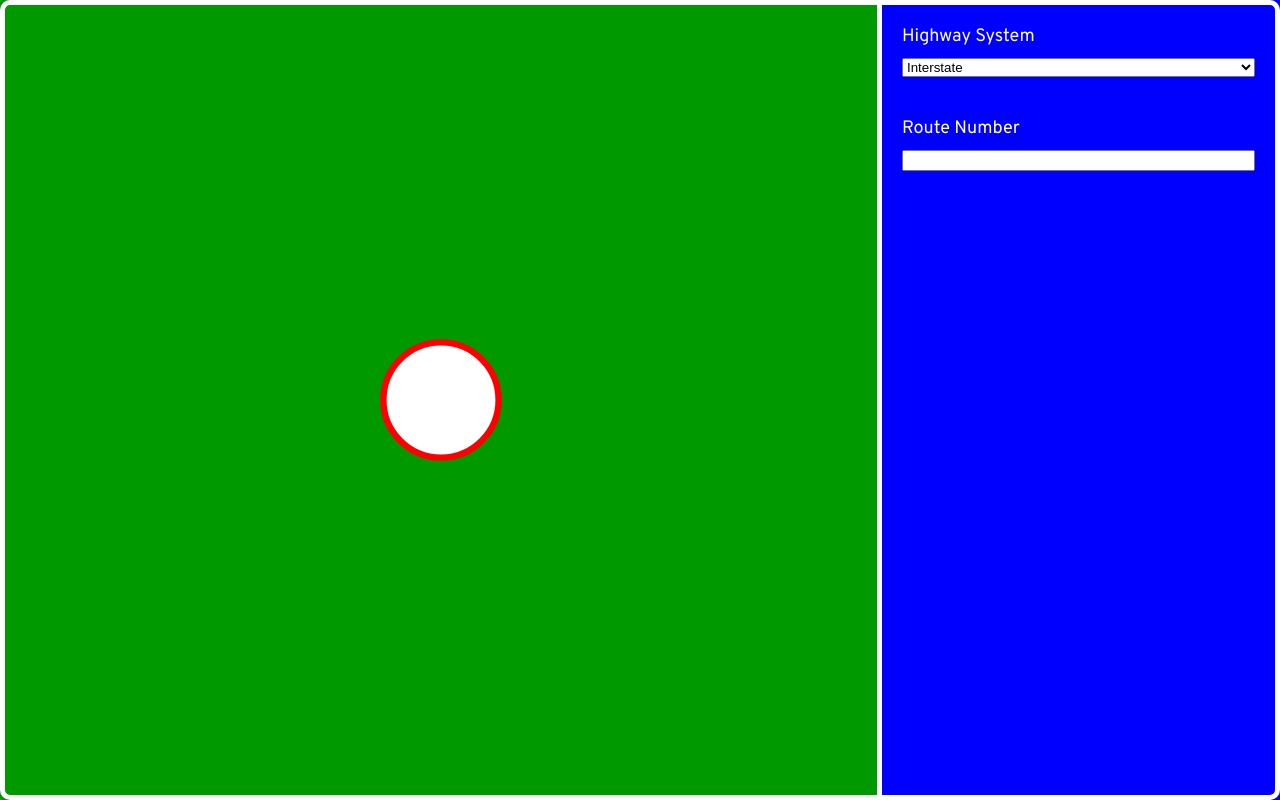
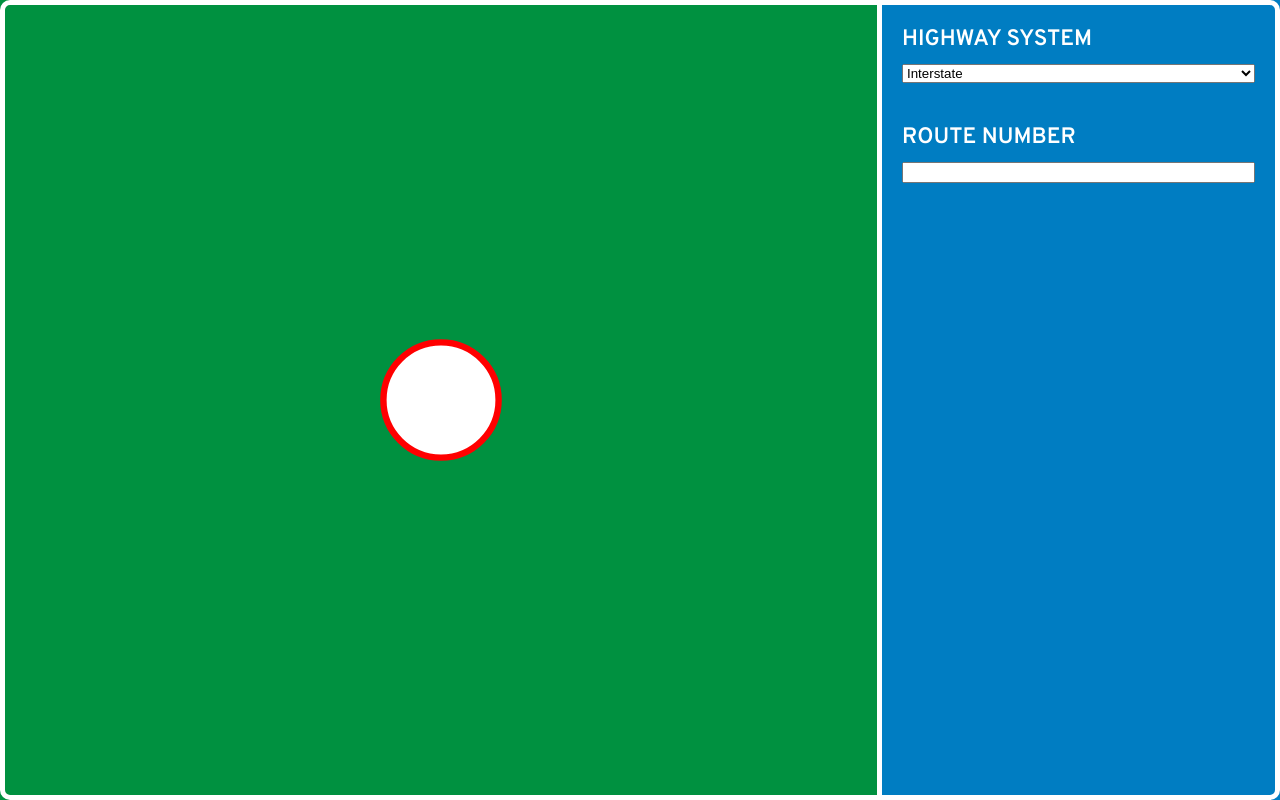
Before and after one commit to tsatam/us-highway-signs, a React (Create React App) app: page / in a window 1280 px wide. Built offline with nearby package versions, Linux system fonts and the light colour scheme.

Commit message:
Bring colors and type more in line with standards

```diff
--- a/src/example/ExampleViewer.module.css
+++ b/src/example/ExampleViewer.module.css
@@ -9,7 +9,7 @@
 
 .display {
     grid-area: display;
-    background-color: #090;
+    background-color: #009140;
 }
 
 .displayInner {
@@ -24,7 +24,7 @@
 
 .sidebar {
     grid-area: sidebar;
-    background-color: #00f;
+    background-color: #007dc2;
     color: #fff;
     font-size: 18px;
 }
@@ -45,6 +45,12 @@
 
 .sidebarElement > span {
     margin-bottom: 10px;
+}
+
+.signText {
+    font-weight: 600;
+    font-size: 1.4rem;
+    color: #fff;
 }
 
 @media only screen and (max-width: 600px) {
--- a/src/example/ExampleViewer.tsx
+++ b/src/example/ExampleViewer.tsx
@@ -37,7 +37,7 @@ export class ExampleViewer extends React.Component<{}, State> {
             <div className={styles.sidebar}>
                 <div className={styles.sidebarInner}>
                     <div className={styles.sidebarElement}>
-                        <span>Highway System</span>
+                        <span className={styles.signText}>HIGHWAY SYSTEM</span>
                         <select value={this.state.system} onChange={this.onChangeSystem}>
                             <option value={HighwaySystem.INTERSTATE}>Interstate</option>
                             <option value={HighwaySystem.US_HIGHWAY}>U.S. Highway</option>
@@ -47,7 +47,7 @@ export class ExampleViewer extends React.Component<{}, State> {
                     {
                         this.state.system === HighwaySystem.STATE &&
                         <div className={styles.sidebarElement}>
-                            <span>State</span>
+                            <span className={styles.signText}>STATE</span>
                             <select value={this.state.state} onChange={this.onChangeState}>
                                 <option value={undefined}>-</option>
                                 <option value={UsState.MICHIGAN}>Michigan</option>
@@ -55,7 +55,7 @@ export class ExampleViewer extends React.Component<{}, State> {
                         </div>
                     }
                     <div className={styles.sidebarElement}>
-                        <span>Route Number</span>
+                        <span className={styles.signText}>ROUTE NUMBER</span>
                         <input value={this.state.routeNumber} onChange={this.onChangeRouteNumber} maxLength={3}/>
                     </div>
                 </div>
```
Also changed, not shown: public/manifest.json.
